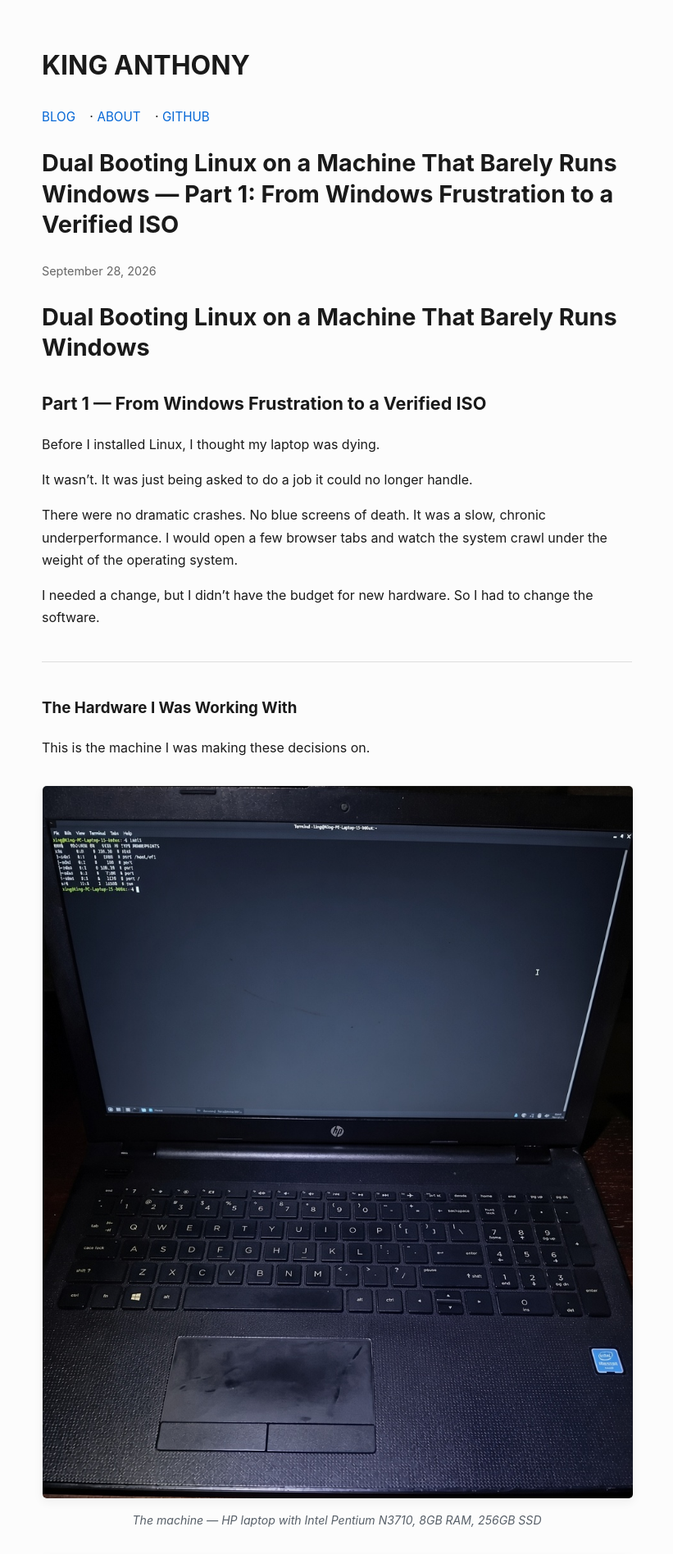
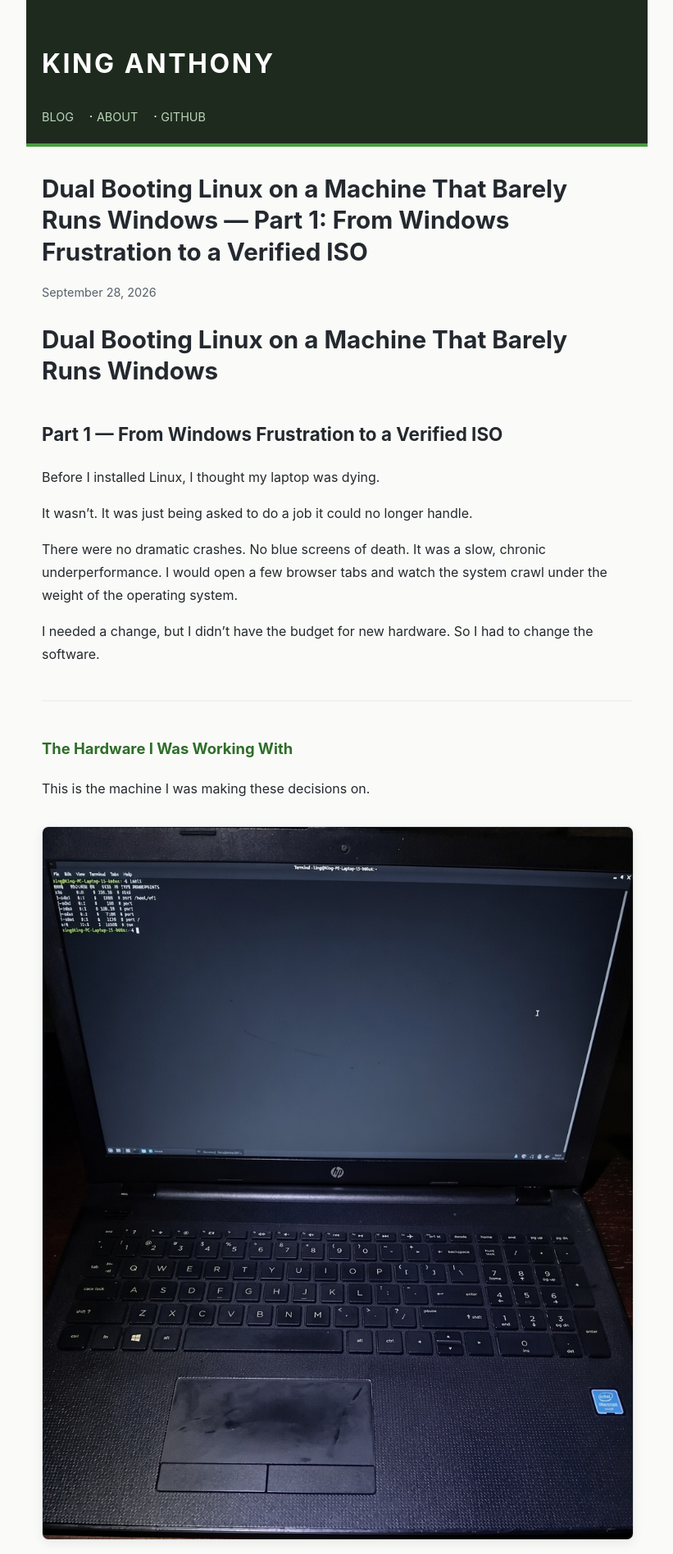
Before and after one commit to Kinganthonytech/Kinganthonytech.github.io, a Jekyll site: the page built from _posts/2026-09-29-dual-booting-linux-mint-xfce-part-1.md, in a window 1280 px wide. Shown: the top 1896 px of the page at 82% size, without its empty margins (229-1050 px from the left). Built offline with Jekyll 4.4.1, drawn with Linux system fonts in a browser that asks for light colours; some of the changed text lies outside the part shown.

Commit message:
Site redesign: Mint palette, styled tables, fix Win10 EOL date

```diff
--- a/assets/main.scss
+++ b/assets/main.scss
@@ -1,39 +1,88 @@
 ---
 ---
-/* Typography */
+:root {
+  --bg: #fafbf8;
+  --text: #24292f;
+  --muted: #57606a;
+  --accent: #4a9d42;
+  --accent-dark: #2f6d2a;
+  --border: #d8dee4;
+  --code-bg: #f0f3eb;
+  --header-bg: #1e2a1e;
+}
+
 body {
   font-family: -apple-system, "Segoe UI", Roboto, sans-serif;
   max-width: 720px;
   margin: 0 auto;
-  padding: 2rem 1.2rem;
-  line-height: 1.7;
-  color: #1a1a1a;
-  background: #fcfcfc;
+  padding: 0 1.2rem 3rem;
+  line-height: 1.75;
+  color: var(--text);
+  background: var(--bg);
 }
-header h1 a { text-decoration: none; color: #1a1a1a; }
-header nav a { text-decoration: none; margin-right: 0.8rem; font-size: 0.95rem; }
-a { color: #0366d6; }
-article h1 { font-size: 1.8rem; line-height: 1.3; }
-article h2 { font-size: 1.35rem; margin-top: 2rem; }
-article time { color: #666; font-size: 0.9rem; }
 
-/* Code blocks */
+header {
+  background: var(--header-bg);
+  color: #fff;
+  margin: 0 -1.2rem 2rem;
+  padding: 1.8rem 1.2rem 1.2rem;
+  border-bottom: 4px solid var(--accent);
+}
+header h1 a { text-decoration: none; color: #fff; letter-spacing: 0.08em; }
+header nav a { text-decoration: none; margin-right: 0.9rem; font-size: 0.9rem; color: #b9d4b9; }
+header nav a:hover { color: #fff; }
+
+a { color: var(--accent-dark); }
+a:hover { color: var(--accent); }
+
+article h1 { font-size: 1.85rem; line-height: 1.3; margin-bottom: 0.3rem; }
+article h2 { font-size: 1.4rem; margin-top: 2.4rem; }
+article h3 { font-size: 1.15rem; margin-top: 2rem; color: var(--accent-dark); }
+article time { color: var(--muted); font-size: 0.9rem; }
+
+blockquote {
+  border-left: 4px solid var(--accent);
+  margin: 1.4rem 0;
+  padding: 0.5rem 1.2rem;
+  background: var(--code-bg);
+  border-radius: 0 6px 6px 0;
+}
+
 pre {
-  background: #f4f4f4;
+  background: #1e222a;
+  color: #e6edf3;
   padding: 1rem;
-  border-radius: 6px;
+  border-radius: 8px;
   overflow-x: auto;
-  font-size: 0.85rem;
-  line-height: 1.5;
+  font-size: 0.84rem;
+  line-height: 1.55;
 }
-code { background: #f4f4f4; padding: 0.15rem 0.35rem; border-radius: 4px; font-size: 0.9em; }
-pre code { background: none; padding: 0; }
+code { background: var(--code-bg); color: var(--accent-dark); padding: 0.15rem 0.4rem; border-radius: 4px; font-size: 0.88em; }
+pre code { background: none; color: inherit; padding: 0; }
 
-/* Images & figures — your agent's design, kept */
+/* Tables */
+table {
+  width: 100%;
+  border-collapse: collapse;
+  margin: 1.8rem 0;
+  font-size: 0.92rem;
+  display: block;
+  overflow-x: auto;
+}
+th {
+  background: var(--header-bg);
+  color: #fff;
+  text-align: left;
+  padding: 0.6rem 0.9rem;
+}
+td {
+  border-bottom: 1px solid var(--border);
+  padding: 0.55rem 0.9rem;
+}
+tr:nth-child(even) td { background: var(--code-bg); }
+
 figure { margin: 2em auto; text-align: center; max-width: 100%; }
-figure img { height: auto; max-width: 100%; border-radius: 6px; border: 1px solid #eeeeee; box-shadow: 0 4px 12px rgba(0,0,0,0.05); }
-figcaption { font-size: 0.88em; color: #586069; font-style: italic; line-height: 1.4; margin-top: 0.5rem; }
+figure img { height: auto; max-width: 100%; border-radius: 8px; border: 1px solid var(--border); box-shadow: 0 4px 14px rgba(0,0,0,0.07); }
+figcaption { font-size: 0.85em; color: var(--muted); font-style: italic; margin-top: 0.5rem; }
 
-/* Misc */
-blockquote { border-left: 4px solid #ddd; margin: 1.2rem 0; padding: 0.4rem 1rem; color: #444; }
-hr { border: none; border-top: 1px solid #ddd; margin: 2.5rem 0; }
+hr { border: none; border-top: 2px solid var(--code-bg); margin: 2.6rem 0; }
```
Also changed, not shown: _posts/2026-09-29-dual-booting-linux-mint-xfce-part-1.md (+4 -3 lines).
